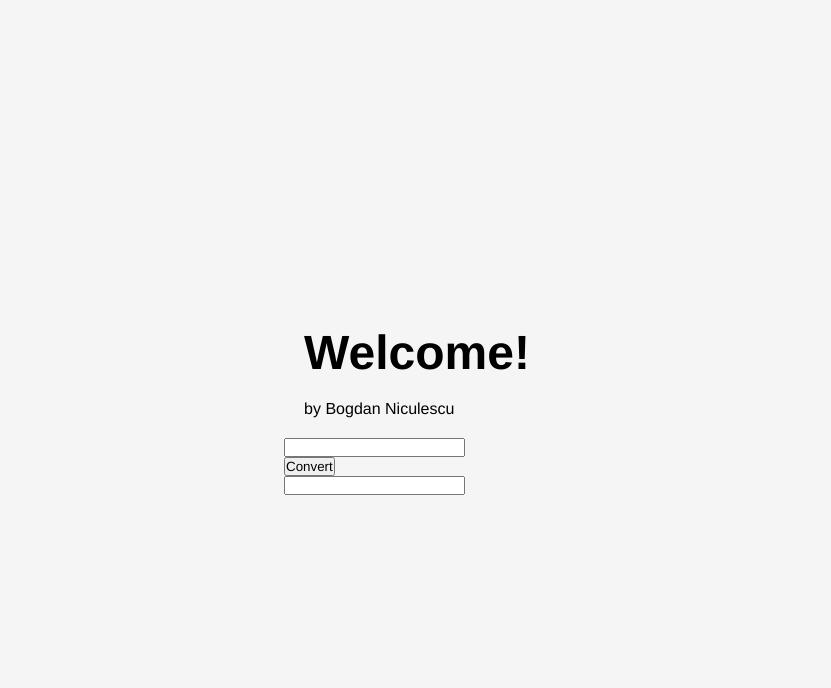
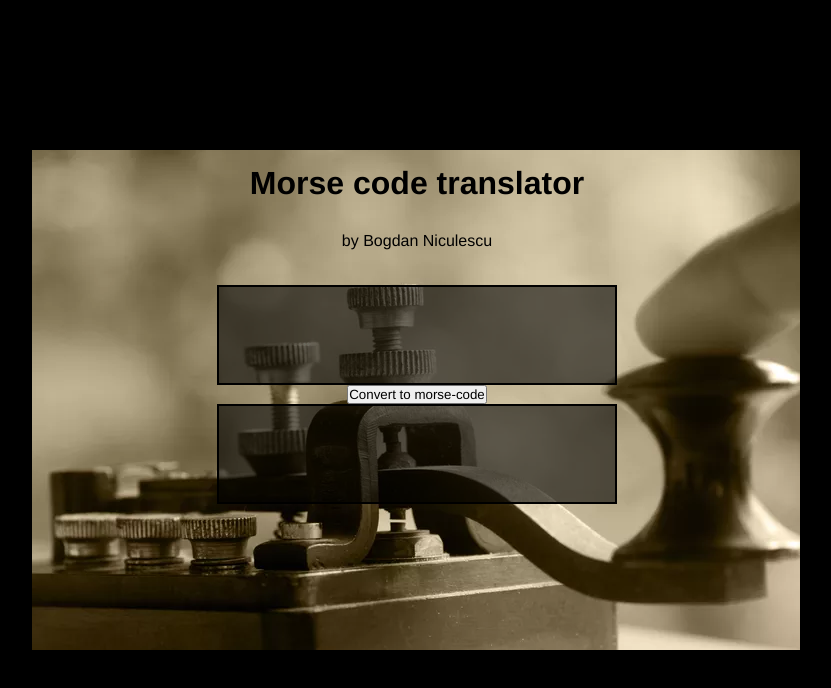
Before and after one commit to BogdanDevBst/JS-challenge, a website: page index.html in a window 1280 px wide. Shown: the whole page, without its empty margins (223-1054 px from the left). Drawn offline with Linux system fonts and the light colour scheme.

Commit message:
js-challenge

```diff
--- a/index.html
+++ b/index.html
@@ -10,11 +10,13 @@
 <body>
     <main>
         <section id="morse-code">
-            <h1>Welcome!</h1>
+            <h1>Morse code translator</h1>
             <p>by Bogdan Niculescu</p>
+            <div class="text">
                 <input type="text" id="input" value=""></input><br>
-                <button id="submit" type="button">Convert</button><br>
+                <button id="submit" type="button">Convert to morse-code</button><br>
                 <input type="text" id="output"></input>
+            </div>
         </section>
     </main>
 </body>
--- a/main.scss
+++ b/main.scss
@@ -6,8 +6,9 @@
 }
 
 main {
+    background-color: black;
     padding: 8px 0;
-    background-color: whitesmoke;
+    background-repeat: no-repeat;
     width: 100vw;
     height: 100vh;
     display: flex;
@@ -17,21 +18,36 @@ main {
     position: absolute;
 
     section h1, p {
-        margin: 20px;
+        margin: 15px;
     }
 
     h1 {
-        font-size: 3em;
+        font-size: 2em;
     }
 
     p {
         font-size: 1em;
+        padding-bottom: 20px;
     }
 }
 
-area {
+#morse-code {
+    background-image: url(./pics/telegraph-157683170-5a6b4e028e1b6e003715cdb6.png);
+    width: 770px;
+    height: 500px;
+    resize: none;
+    text-align: center;
+    display: flex;
     flex-direction: column;
-    width: 500px;
-    height: 150px;
-    resize: none;
+    background-repeat: no-repeat;
+
+    input {
+        background-color: rgba(0, 0, 0, 0.589);
+        border: solid 2px black;
+        width: 400px;
+        height: 100px;
+        text-align: center;
+        font-size: medium;
+        color: white;
+    }
 }
--- a/morse.js
+++ b/morse.js
@@ -34,7 +34,8 @@ const morseCode = {
     "6":"_....",
     "7":"__...",
     "8":"___..",
-    "9":"____."
+    "9":"____.",
+    " ":"/"
 };
 
 const translate = list => {
```
Also changed, not shown: main.css, pics/telegraph-157683170-5a6b4e028e1b6e003715cdb6.png (added), 1 other file.
